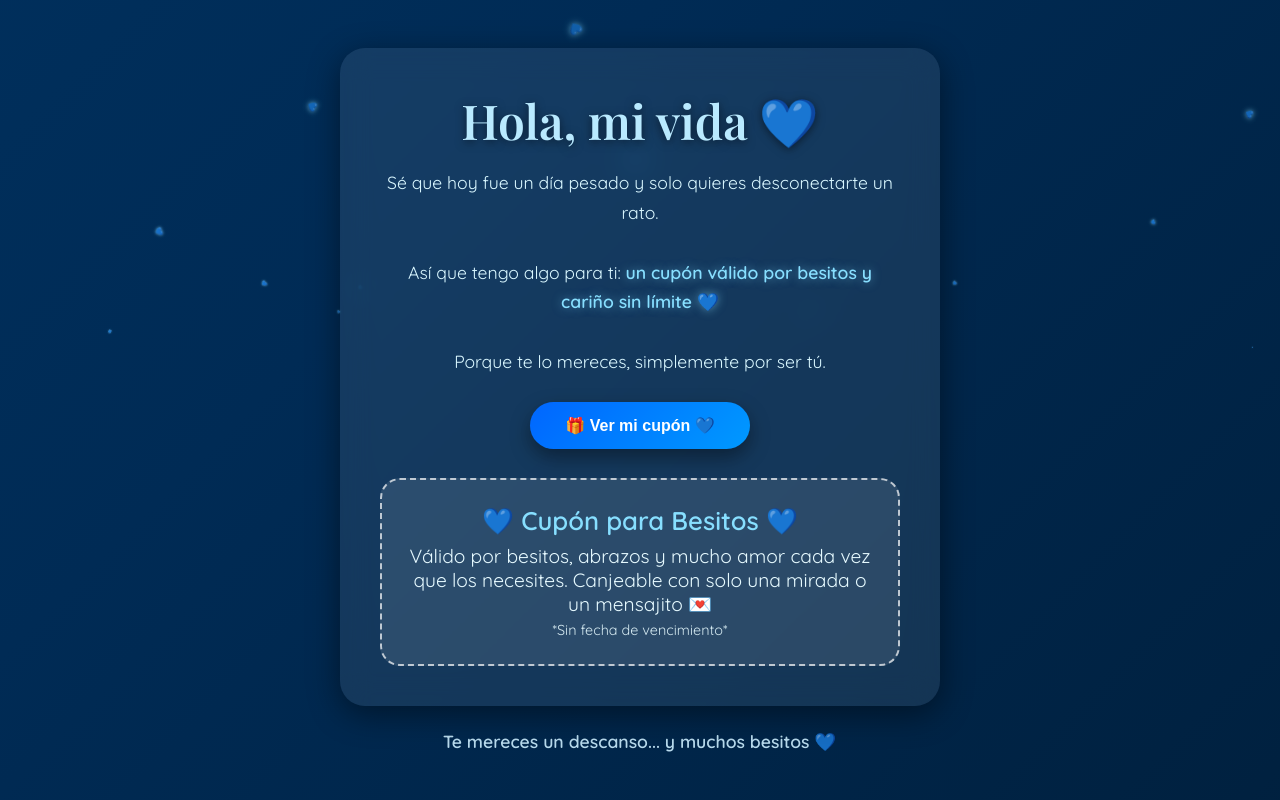
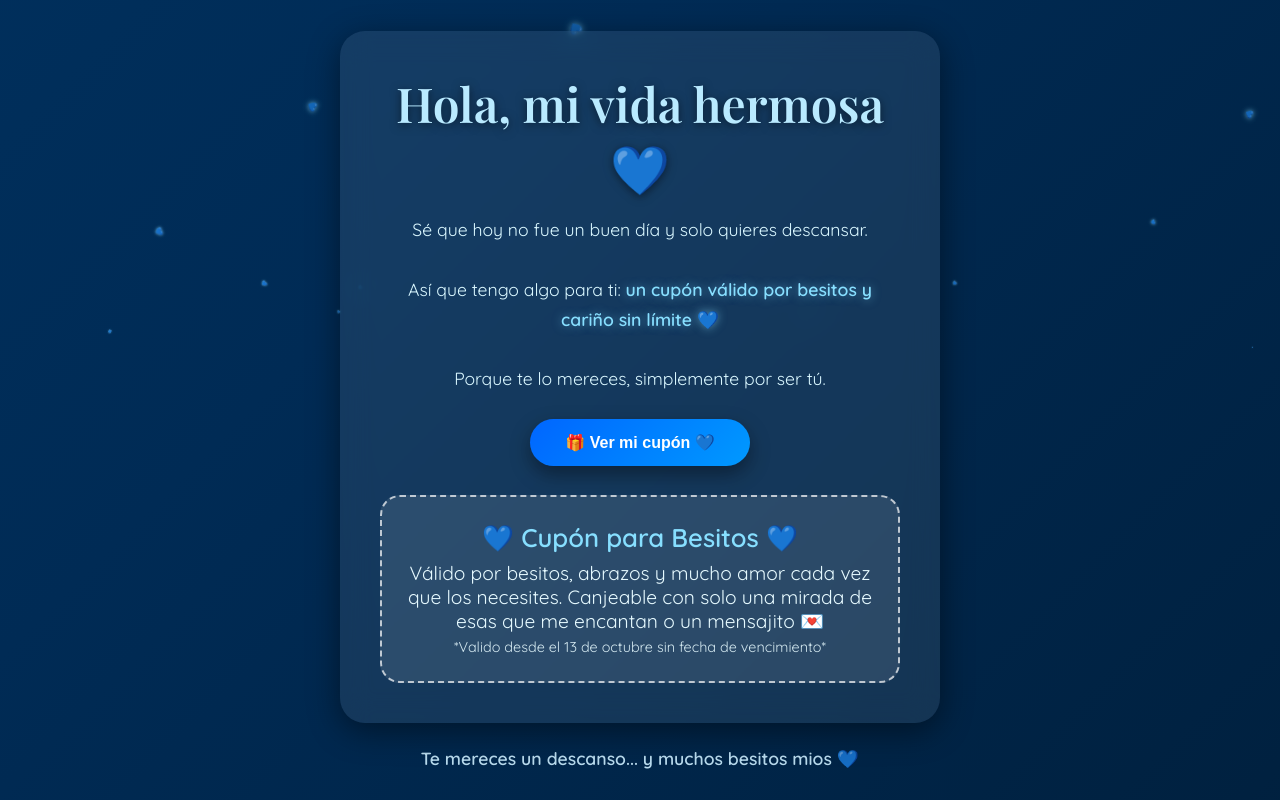
Before and after one commit to Santiagossoto/detalle, a plain HTML site: page index.html in a window 1280 px wide. Both pictures are taken after a click on the button "🎁 Ver mi cupón 💙". Drawn offline with nearby package versions, Linux system fonts and the light colour scheme.

Commit message:
Actualizar index.html

```diff
--- a/index.html
+++ b/index.html
@@ -165,9 +165,9 @@
 <body>
 
   <div class="container">
-    <h1>Hola, mi vida 💙</h1>
+    <h1>Hola, mi vida hermosa 💙</h1>
     <div class="message">
-      Sé que hoy fue un día pesado y solo quieres desconectarte un rato.
+      Sé que hoy no fue un buen día y solo quieres descansar.
       <br><br>
       Así que tengo algo para ti:
       <span class="highlight">un cupón válido por besitos y cariño sin límite 💙</span>
@@ -182,12 +182,12 @@
     <div id="coupon" class="coupon">
       <h2>💙 Cupón para Besitos 💙</h2>
       <p>Válido por besitos, abrazos y mucho amor cada vez que los necesites.
-      Canjeable con solo una mirada o un mensajito 💌</p>
-      <small>*Sin fecha de vencimiento*</small>
+      Canjeable con solo una mirada de esas que me encantan o un mensajito 💌</p>
+      <small>*Valido desde el 13 de octubre sin fecha de vencimiento*</small>
     </div>
   </div>
 
-  <div class="footer-text">Te mereces un descanso... y muchos besitos 💙</div>
+  <div class="footer-text">Te mereces un descanso... y muchos besitos mios 💙</div>
 
   <script>
     function createHeart() {
```
